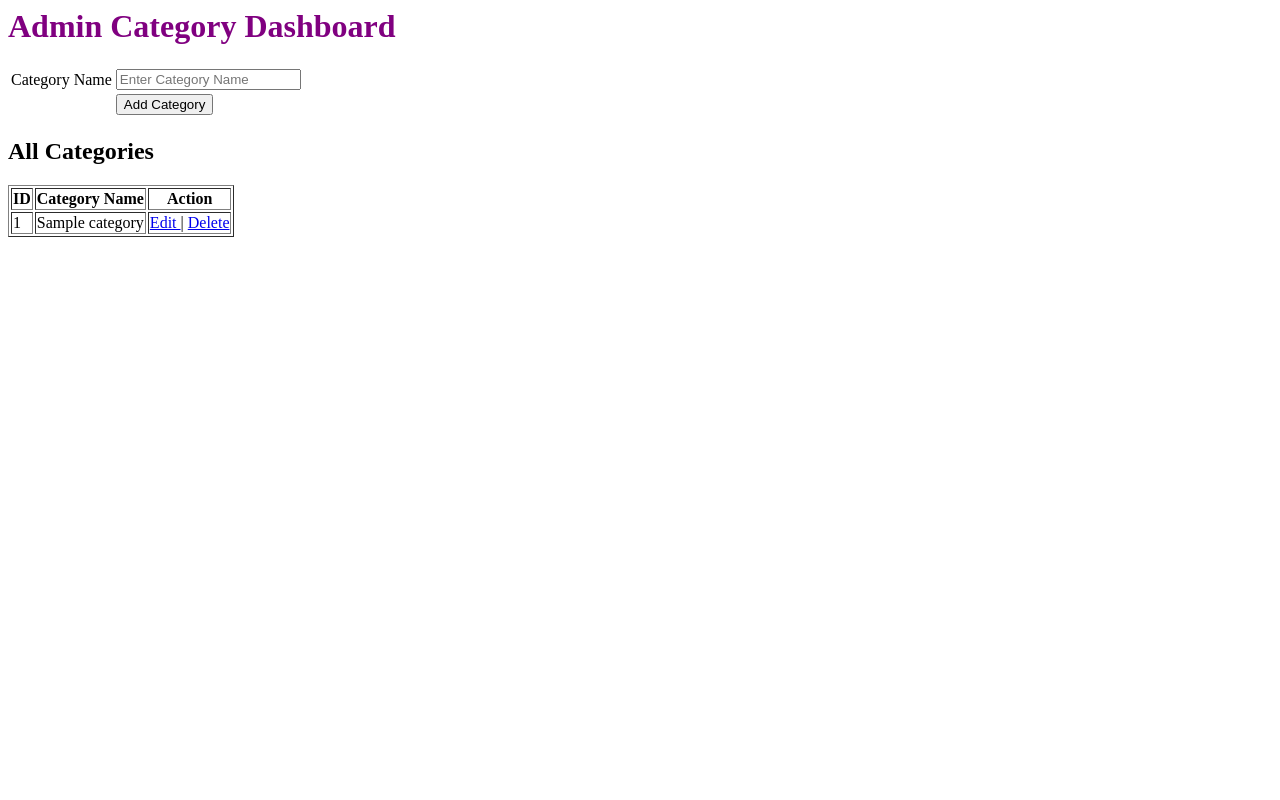
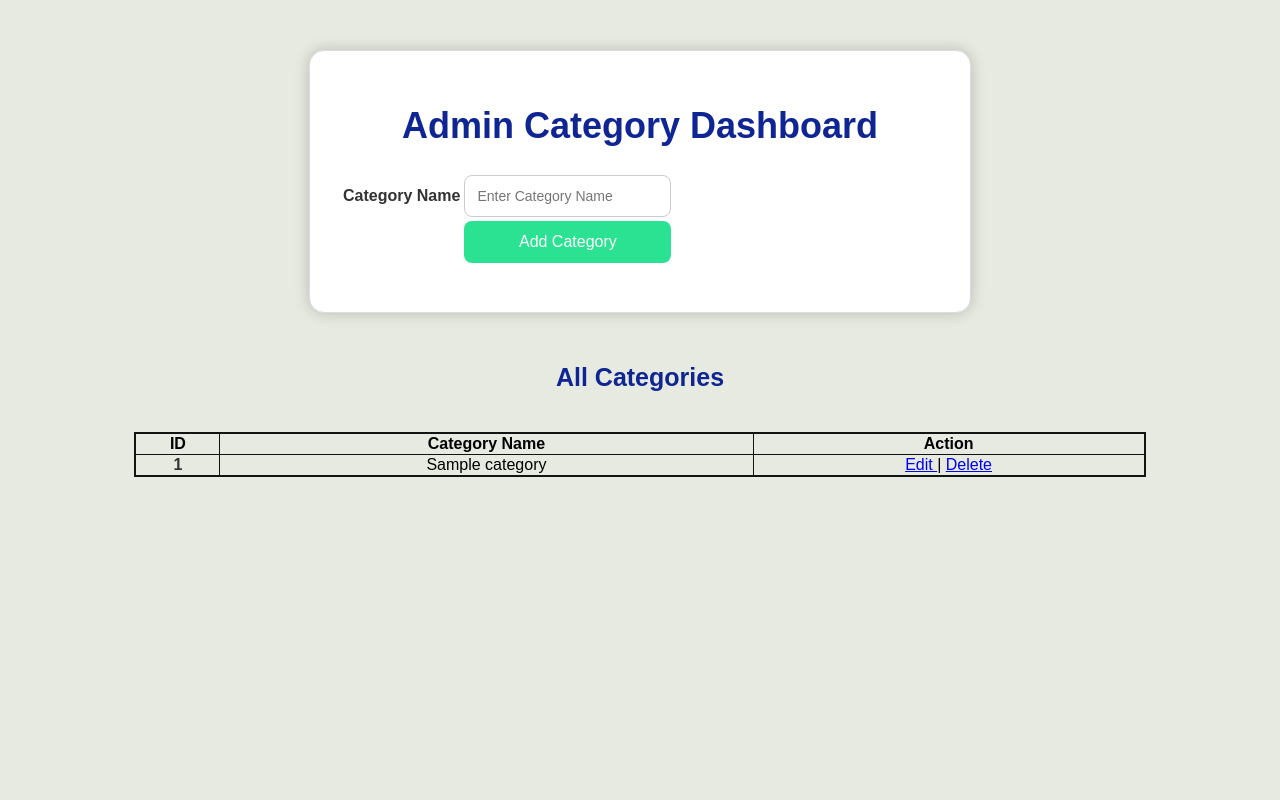
Before and after one commit to kotha-sarker1/WebTechHackathon, a PHP site: page /categoryDashboard.php in a window 1280 px wide. Run offline with PHP 8.4, Linux system fonts and the light colour scheme; tables that the repository leaves empty or names only in its code hold one stand-in row (values such as "Sample post").

Commit message:
some css added

```diff
--- /dev/null
+++ b/config/style2.css
@@ -0,0 +1,141 @@
+/* PAGE BACKGROUND */
+body{
+    background-color: #e7eae0;
+    font-family: Arial, sans-serif;
+}
+
+/* FORM BOX */
+.form-container{
+    width: 600px;
+    margin: 50px auto;
+    background-color: white;
+
+    padding: 30px;
+
+    border-radius: 15px;
+
+    box-shadow: 0px 0px 15px rgba(0,0,0,0.2);
+
+    border: 1px solid #ddd;
+}
+
+/* HEADING */
+.main-heading{
+    text-align: center;
+    color: #0f2593;
+    margin-bottom: 25px;
+    font-size: 36px;
+}
+
+h2{
+    text-align: center;
+    color: #0f2593;
+    font-size: 25px;
+}
+
+
+
+table.all-catagory {
+    width: 80%;
+    margin: 40px auto;
+    border-collapse: collapse;
+    border: 2px solid #141313; /* This keeps borders clean and single-lined */
+}
+
+
+table.all-catagory th {
+    border-collapse: collapse;
+    text-align: center;
+    border: 1px solid #141313; /* This keeps borders clean and single-lined */
+}
+
+table.all-catagory td {
+    border-collapse: collapse;
+    text-align: center;
+    border: 1px solid #141313;
+    vertical-align: middle; /* This keeps borders clean and single-lined */
+}
+
+
+
+/* INPUT FIELDS */
+input[type="text"],
+input[type="date"],
+input[type="password"],
+input[type="email"],
+select,
+textarea{
+
+    width: 100%;
+
+    padding: 12px;
+
+    border: 1px solid #ccc;
+
+    border-radius: 8px;
+
+    outline: none;
+
+    font-size: 14px;
+
+    box-sizing: border-box;
+}
+
+/* INPUT FOCUS EFFECT */
+input:focus,
+textarea:focus,
+select:focus{
+
+    border-color: #2bb67a;
+
+    box-shadow: 0px 0px 5px #2be293;
+}
+
+/* TEXTAREA */
+textarea{
+    height: 50px;
+    resize: none;
+}
+
+/* BUTTON */
+input[type="submit"]{
+
+    width: 100%;
+
+    background-color: #2be293;
+
+    color: white;
+
+    padding: 12px;
+
+    border: none;
+
+    border-radius: 8px;
+
+    font-size: 16px;
+
+    cursor: pointer;
+}
+
+/* BUTTON HOVER */
+input[type="submit"]:hover{
+    background-color: #76dc8c;
+}
+
+/* LABEL STYLE */
+td:first-child{
+    font-weight: bold;
+    color: #333;
+}
+
+/* ERROR */
+.error{
+    color: red;
+    font-size: 14px;
+}
+
+/* SUCCESS */
+.success{
+    color: green;
+    text-align: center;
+}
--- a/views/categoryDashboard.php
+++ b/views/categoryDashboard.php
@@ -26,11 +26,14 @@ $categories = $db->getAllCategories($connection, "categories");
 
 <head>
     <title>Category Dashboard</title>
+    <link rel="stylesheet" href="../config/style2.css">
 </head>
 
 <body>
 
-    <h1 style = "color:Purple">Admin Category Dashboard</h1>
+<div class="form-container">
+
+    <h1 class="main-heading">Admin Category Dashboard</h1>
 
     <form method="post" action="../controllers/CreateCategory.php">
 
@@ -62,24 +65,25 @@ $categories = $db->getAllCategories($connection, "categories");
         </table>
 
     </form>
+</div>
 
-    <p style="color:green;">
+    <p class="success">
         <?php echo $successMsg; ?>
     </p>
 
-    <p style="color:red;">
+    <p class="error">
         <?php echo $deleteErr; ?>
     </p>
 
     <h2>All Categories</h2>
 
-    <table border="1">
+    <table class="all-catagory">
 
         <tr>
 
-            <th>ID</th>
+            <th >ID</th>
             <th>Category Name</th>
-            <th>Action</th>
+            <th >Action</th>
 
         </tr>
 
@@ -93,13 +97,13 @@ $categories = $db->getAllCategories($connection, "categories");
 
             echo "
 
-            <tr>
+            <tr >
 
-                <td>$id</td>
+                <td >$id</td>
 
-                <td>$name</td>
+                <td >$name</td>
 
-                <td>
+                <td >
 
                     <a href='editCategory.php?id=$id'>
                         Edit
```
Also changed, not shown: config/style.css (added, +143 -0 lines), views/createJob.php (+6 -6 lines), views/editJob.php (+6 -2 lines).
